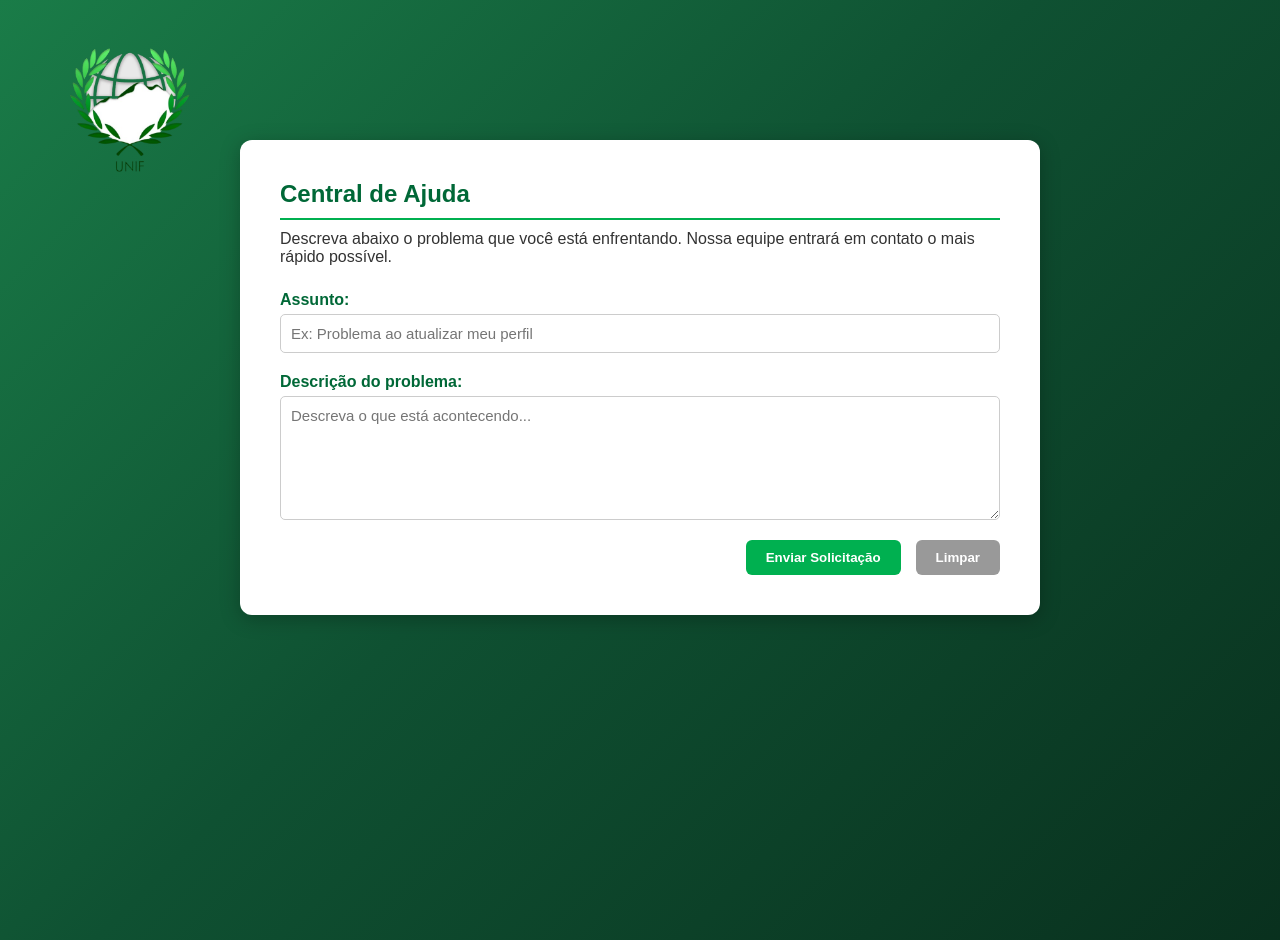
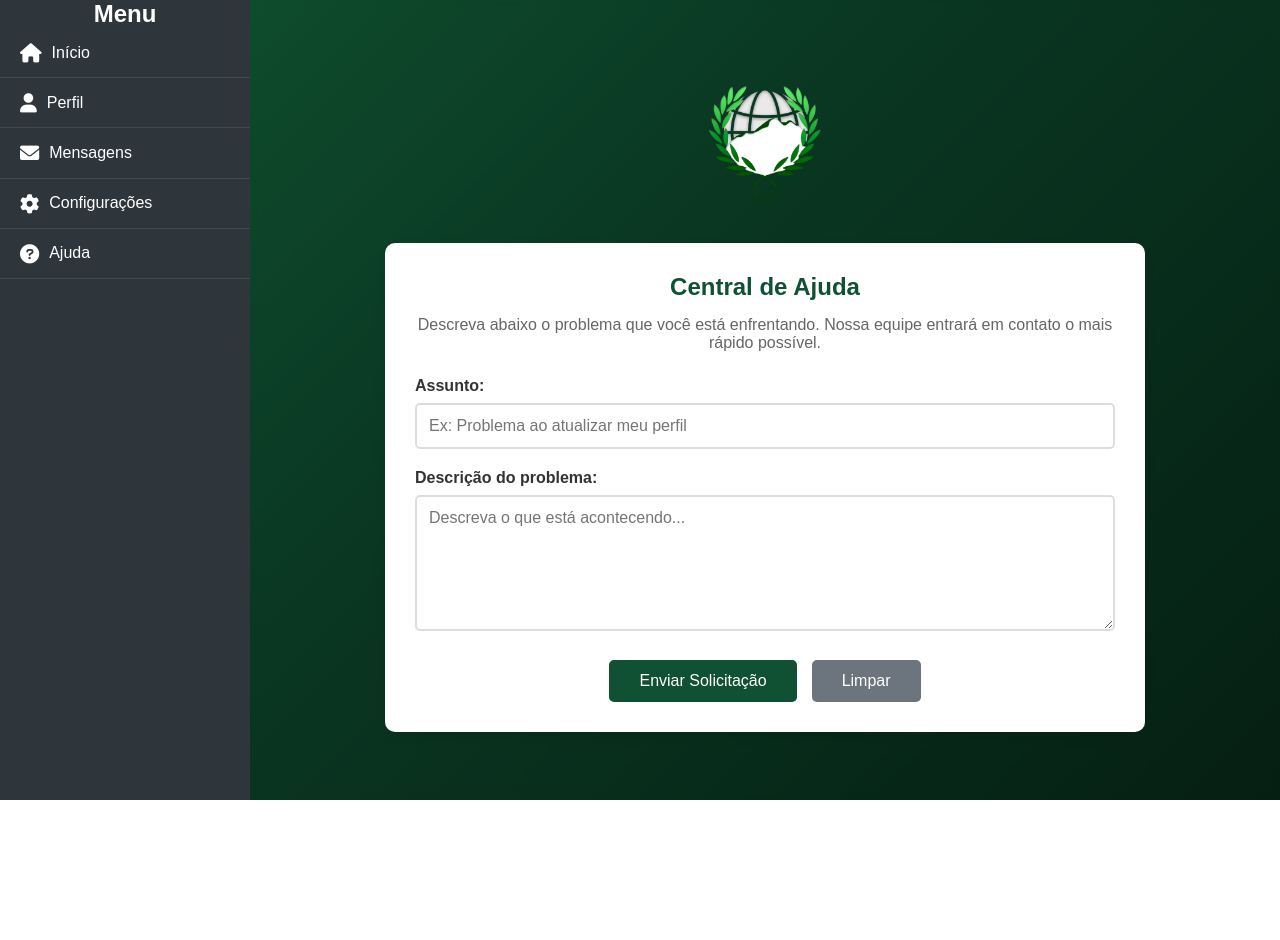
Before and after one commit to MatheusRCastro/unif, a PHP site: page /ajuda.html in a window 1280 px wide. After the commit the page ends 800 px from the top, so only its background shows below. Run offline with PHP 8.4, Linux system fonts and the light colour scheme.

Commit message:
SIDEBAR NA TELA AJUDA

```diff
--- a/pages/ajuda.html
+++ b/pages/ajuda.html
@@ -4,11 +4,21 @@
 <head>
   <meta charset="UTF-8">
   <title>Ajuda - UNIF</title>
+  <link rel="stylesheet" href="https://cdnjs.cloudflare.com/ajax/libs/font-awesome/6.0.0-beta3/css/all.min.css" />
   <link rel="stylesheet" href="styles/ajuda.css">
   <link rel="stylesheet" href="styles/global.css">
+
+  <!-- Scripts -->
+  <script src="scripts/loadComponents.js" defer></script>
+  <script src="scripts/sidebar.js" defer></script>
 </head>
 
 <body>
+  <div class="container">
+    <!-- Sidebar será carregada automaticamente aqui pelo JavaScript -->
+
+    <!-- Conteúdo Principal -->
+    <main class="main-content">
       <div class="background">
         <div class="logo-box">
           <img src="images/unif.png" alt="Logo UNIF" class="logo">
@@ -36,6 +46,8 @@
           </form>
         </div>
       </div>
+    </main>
+  </div>
 </body>
 
 </html>
--- /dev/null
+++ b/pages/components/sidebar.html
@@ -0,0 +1,24 @@
+
+<nav class="sidebar collapsed">
+    <div class="sidebar-header">
+      <h2>Menu</h2>
+    </div>
+
+    <ul class="sidebar-menu">
+      <li data-tooltip="Início">
+        <a href="inicio.html"><i class="fas fa-home"></i> <span>Início</span></a>
+      </li>
+      <li data-tooltip="Perfil">
+        <a href="perfil.html"><i class="fas fa-user"></i> <span>Perfil</span></a>
+      </li>
+      <li data-tooltip="Mensagens">
+        <a href="mensagens.html"><i class="fas fa-envelope"></i> <span>Mensagens</span></a>
+      </li>
+      <li data-tooltip="Configurações">
+        <a href="#"><i class="fas fa-cog"></i> <span>Configurações</span></a>
+      </li>
+      <li data-tooltip="Ajuda">
+        <a href="#"><i class="fas fa-question-circle"></i> <span>Ajuda</span></a>
+      </li>
+    </ul>
+  </nav>
--- a/pages/scripts/sidebar.js
+++ b/pages/scripts/sidebar.js
@@ -1,13 +1,21 @@
+// scripts/loadComponents.js
 document.addEventListener('DOMContentLoaded', function() {
-    const sidebar = document.querySelector('.sidebar');
-
-    // Exemplo: recolher/expandir ao clicar no cabeçalho
-    document.querySelector('.sidebar-header').addEventListener('click', function() {
-        sidebar.classList.toggle('collapsed');
-    });
-
-    // Ou recolher em telas pequenas
-    if (window.innerWidth < 768) {
-        sidebar.classList.add('collapsed');
-    }
-});
+    // Carregar sidebar
+    fetch('components/sidebar.html')
+      .then(response => {
+        if (!response.ok) {
+          throw new Error('Sidebar não encontrada');
+        }
+        return response.text();
+      })
+      .then(data => {
+        // Insere a sidebar no container
+        const container = document.querySelector('.container');
+        if (container) {
+          container.insertAdjacentHTML('afterbegin', data);
+        }
+      })
+      .catch(error => {
+        console.error('Erro ao carregar sidebar:', error);
+      });
+  });
--- a/pages/styles/ajuda.css
+++ b/pages/styles/ajuda.css
@@ -1,99 +1,115 @@
-body {
-    margin: 0;
-    font-family: "Segoe UI", Arial, sans-serif;
-    background: linear-gradient(135deg, #006837, #00b050);
+/* Ajustes para funcionar com a sidebar */
+.container {
+  display: flex;
   min-height: 100vh;
 }
 
-  .logo-box {
-    position: absolute;
-    top: 30px;
-    left: 50px;
+.main-content {
+  flex: 1;
+  padding: 20px;
+  display: flex;
+  align-items: center;
+  justify-content: center;
+  background: rgba(0, 0, 0, 0.3);
+  backdrop-filter: blur(3px);
 }
 
-  .logo {
-    width: 160px;
+.background {
+  width: 100%;
+  max-width: 800px;
+  padding: 20px;
 }
 
+/* Mantenha o resto do seu CSS original da ajuda */
 .help-box {
-    background-color: #fff;
-    width: 70%;
-    max-width: 800px;
-    margin: 140px auto;
-    border-radius: 12px;
-    box-shadow: 0 4px 20px rgba(0, 0, 0, 0.25);
-    padding: 40px;
+  background: white;
+  padding: 30px;
+  border-radius: 10px;
+  box-shadow: 0 4px 15px rgba(0, 0, 0, 0.1);
+  color: #333;
 }
 
 .help-box h2 {
-    color: #006837;
-    margin-bottom: 10px;
-    border-bottom: 2px solid #00b050;
-    padding-bottom: 10px;
+  color: #0f5132;
+  margin-bottom: 15px;
+  text-align: center;
 }
 
 .intro {
-    color: #333;
+  text-align: center;
   margin-bottom: 25px;
+  color: #666;
 }
 
 .input-group {
-    display: flex;
-    flex-direction: column;
   margin-bottom: 20px;
 }
 
 .input-group label {
+  display: block;
+  margin-bottom: 8px;
   font-weight: bold;
-    color: #006837;
-    margin-bottom: 5px;
+  color: #333;
 }
 
 .input-group input,
 .input-group textarea {
-    padding: 10px;
+  width: 100%;
+  padding: 12px;
+  border: 2px solid #ddd;
   border-radius: 5px;
-    border: 1px solid #ccc;
-    font-size: 15px;
-    resize: vertical;
+  font-size: 16px;
+  transition: border-color 0.3s;
 }
 
 .input-group input:focus,
 .input-group textarea:focus {
   outline: none;
-    border-color: #00b050;
-    box-shadow: 0 0 5px #00b05060;
+  border-color: #0f5132;
 }
 
 .button-group {
   display: flex;
-    justify-content: flex-end;
   gap: 15px;
+  justify-content: center;
+  margin-top: 25px;
 }
 
-  .send-btn,
-  .clear-btn {
-    padding: 10px 20px;
+.send-btn, .clear-btn {
+  padding: 12px 30px;
   border: none;
-    border-radius: 6px;
+  border-radius: 5px;
+  font-size: 16px;
   cursor: pointer;
-    font-weight: bold;
+  transition: all 0.3s;
 }
 
 .send-btn {
-    background-color: #00b050;
-    color: white;
-  }
-
-  .clear-btn {
-    background-color: #999;
+  background-color: #0f5132;
   color: white;
 }
 
 .send-btn:hover {
-    background-color: #00913f;
+  background-color: #0d452a;
+  transform: translateY(-2px);
+}
+
+.clear-btn {
+  background-color: #6c757d;
+  color: white;
 }
 
 .clear-btn:hover {
-    background-color: #777;
+  background-color: #5a6268;
+  transform: translateY(-2px);
 }
+
+.logo-box {
+  text-align: center;
+  margin-bottom: 20px;
+}
+
+.logo {
+  max-width: 150px;
+  height: auto;
+}
```
Lines whose indentation alone changed are shown as unchanged.
